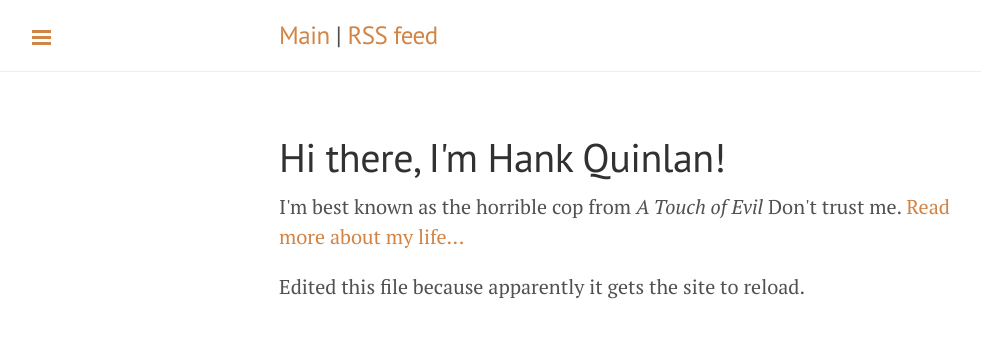
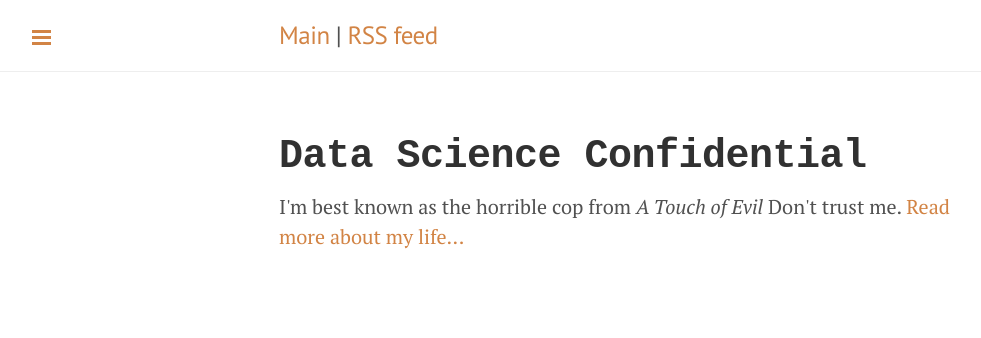
Before and after one commit to datascienceconfidential/datascienceconfidential.github.io, a Jekyll site: the page built from index.html, in a window 1280 px wide. Shown: the top 338 px of the page, without its empty margins (1-982 px from the left). Built offline with Jekyll 4.4.1, drawn with Linux system fonts in a browser that asks for light colours.

Commit message:
Changing index.html info

```diff
--- a/index.html
+++ b/index.html
@@ -3,8 +3,6 @@ layout: default
 title: Experimental test blog
 ---
 <div class="blurb">
-	<h1>Hi there, I'm Hank Quinlan!</h1>
+	<h1 style="font-family:monospace; font-weight:bold;">Data Science Confidential</h1>
 	<p>I'm best known as the horrible cop from <em>A Touch of Evil</em> Don't trust me. <a href="/about">Read more about my life...</a></p>
 </div><!-- /.blurb -->
-
-Edited this file because apparently it gets the site to reload.
```
